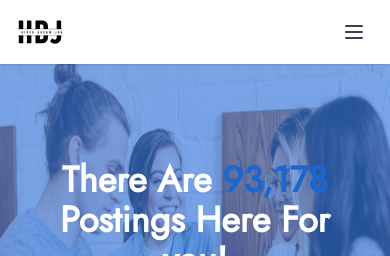
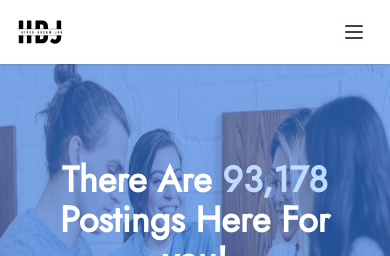
Before and after one commit to Strong-web-Cooderzz/Hired-Dream-Job, a React (Vite) app: page / in a window 390 px wide. Shown: the top 256 px of the page. Built offline with nearby package versions, Linux system fonts and the light colour scheme.

Commit message:
Update Hero.jsx

```diff
--- a/src/components/Pages/Home/Hero/Hero.jsx
+++ b/src/components/Pages/Home/Hero/Hero.jsx
@@ -12,7 +12,7 @@ const Hero = () => {
           <div className="mb-2">
             {/* Title */}
             <h2 className="text-4xl font-bold">
-              There Are <span className="text-[#1967d2]">93,178</span> <br />
+              There Are <span className="sm:text-[#1967d2] text-blue-200">93,178</span> <br />
               Postings Here For you!
             </h2>
             {/* Small title */}
```
